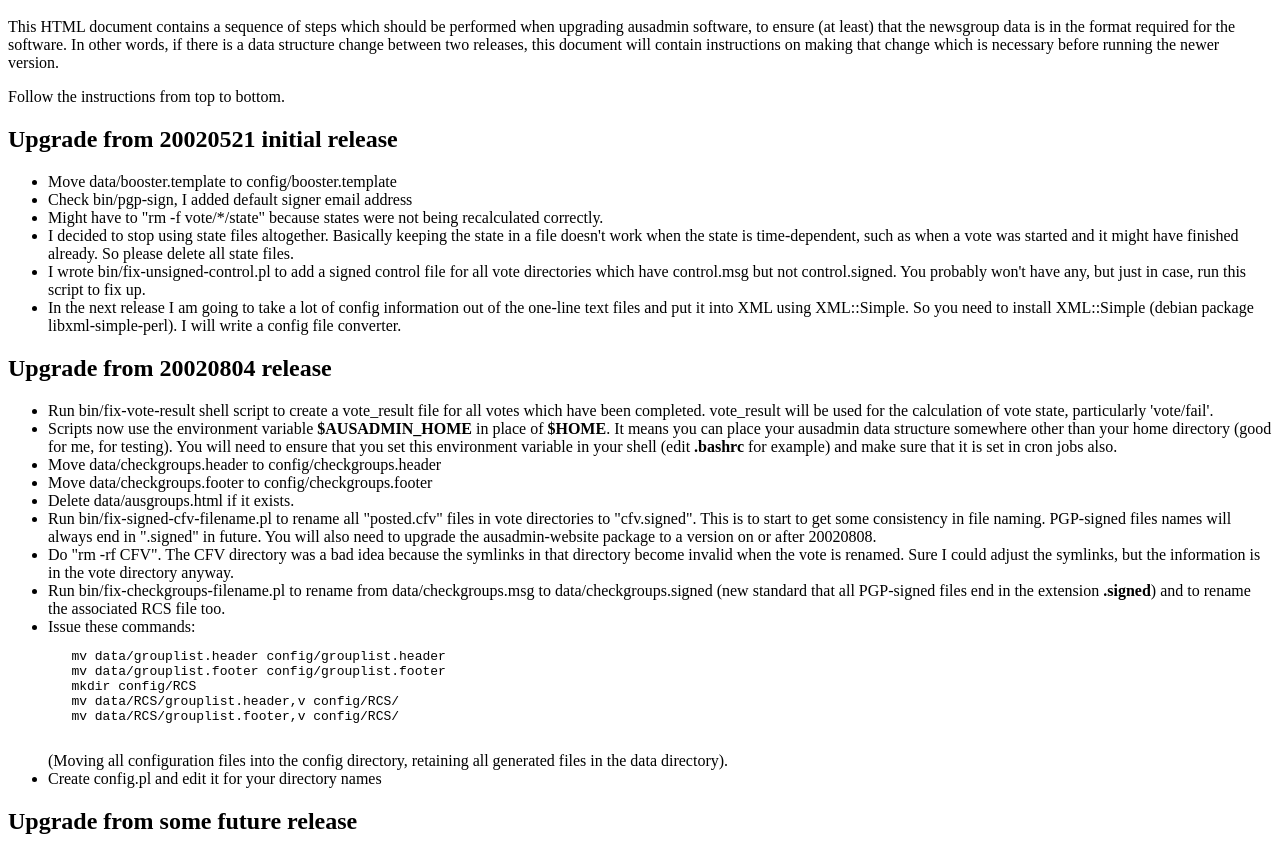
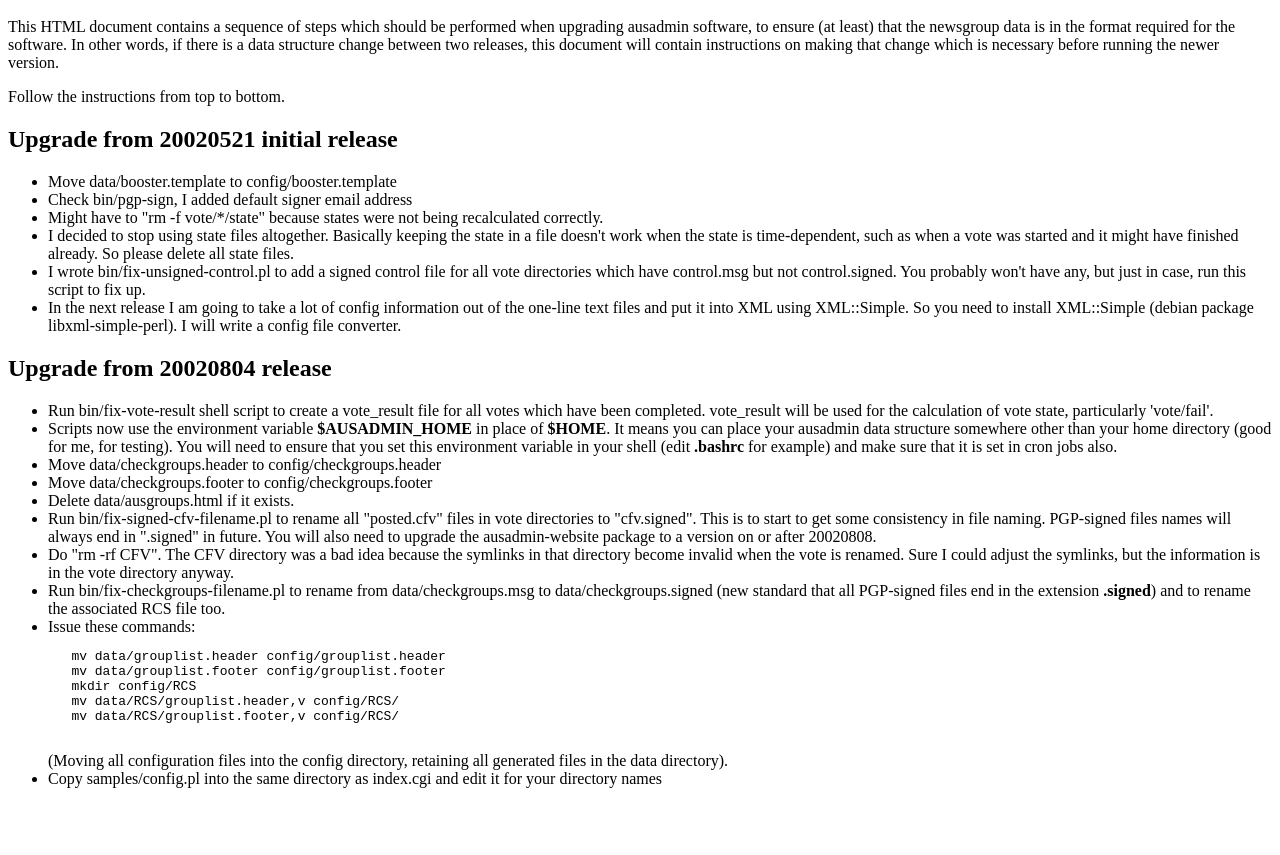
Before and after one commit to nickandrew/ausadmin-base, a plain HTML site: page UPGRADE.html in a window 1280 px wide. Shown: the part 48-903 px from the top of the page. After the commit the page ends 852 px from the top, so only its background shows below. Drawn offline with Linux system fonts and the light colour scheme.

Commit message:
Add config.pl note
git-svn-id: http://svn.local.tull.net/svn/ausadmin-base/trunk@359 8ab3fd6c-811f-0410-acb7-fe4950304a8b

```diff
--- a/UPGRADE.html
+++ b/UPGRADE.html
@@ -117,11 +117,10 @@ Follow the instructions from top to bottom.
   generated files in the data directory).
  </li>
 
- <li>Create config.pl and edit it for your directory names</li>
+ <li>Copy samples/config.pl into the same directory as index.cgi
+ and edit it for your directory names</li>
 
 </ul>
 
-<h2>Upgrade from some future release</h2>
-
 </body>
 </html>
```
